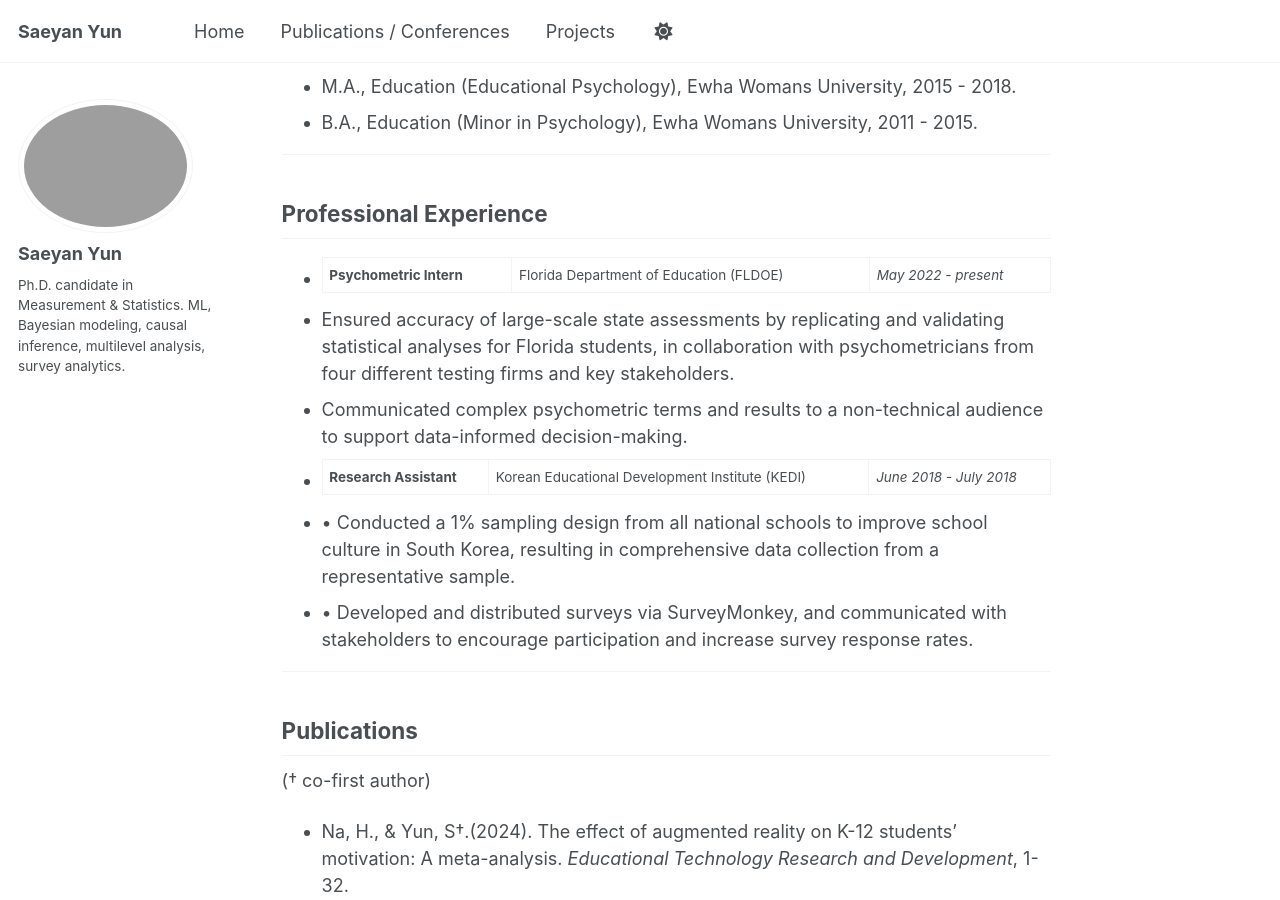
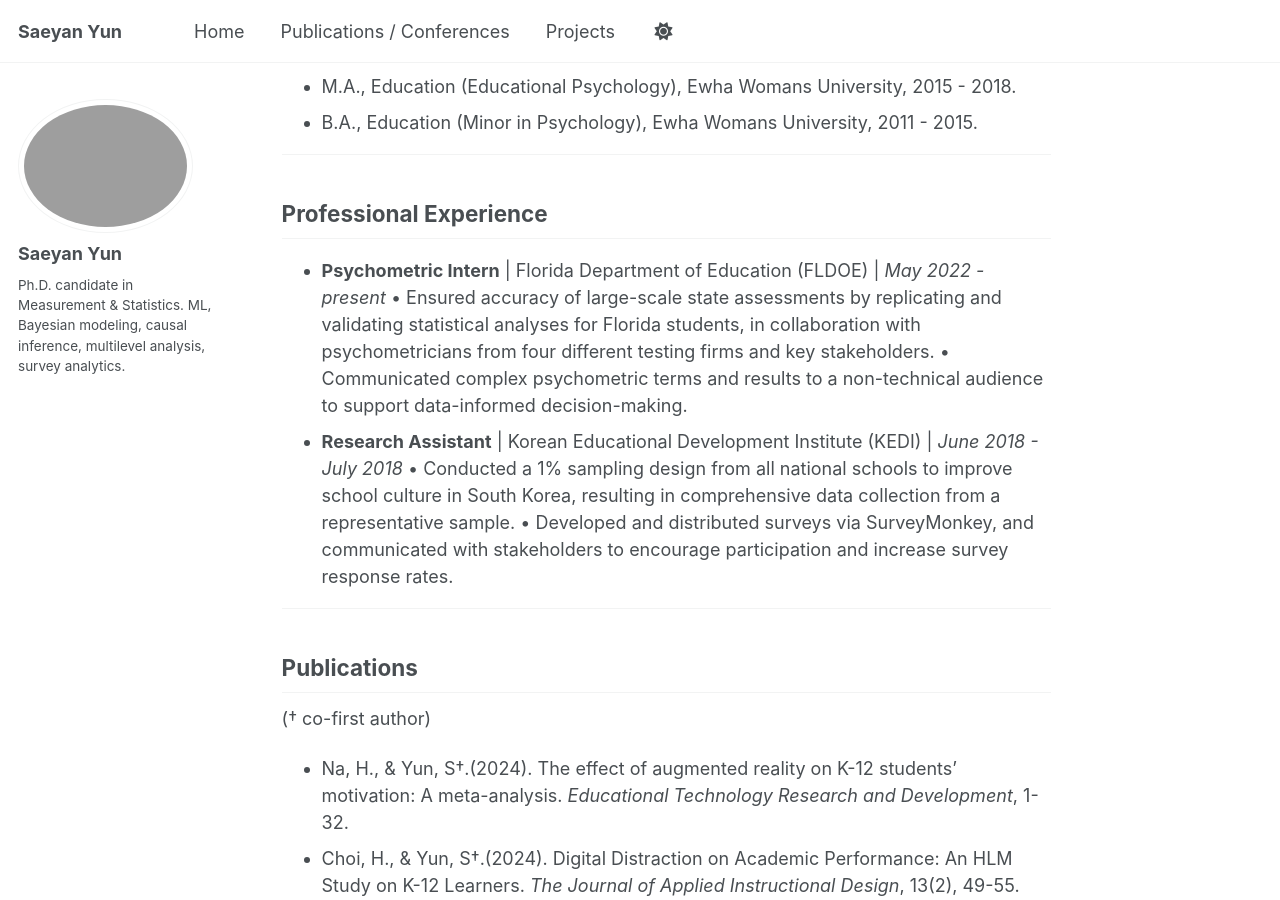
Before and after one commit to saeyanyun/saeyanyun.github.io, a Jekyll site: the page built from index.md, in a window 1280 px wide and 900 px high, scrolled down 822 px. Built offline with Jekyll 4.4.1, drawn with Linux system fonts in a browser that asks for light colours; a script that is not in the unit is left out.

Commit message:
Update index.md

```diff
--- a/index.md
+++ b/index.md
@@ -30,11 +30,11 @@ I am currently working with [Dr. Betsy Jane Becker](https://scholar.google.com/c
 
 ## Professional Experience
 - **Psychometric Intern** | Florida Department of Education (FLDOE) | *May 2022 - present*
-- Ensured accuracy of large-scale state assessments by replicating and validating statistical analyses for Florida students, in collaboration with psychometricians from four different testing firms and key stakeholders.
-- Communicated complex psychometric terms and results to a non-technical audience to support data-informed decision-making.
+  •	Ensured accuracy of large-scale state assessments by replicating and validating statistical analyses for Florida students, in collaboration with psychometricians from four different testing firms and key stakeholders.
+  •	Communicated complex psychometric terms and results to a non-technical audience to support data-informed decision-making.
 - **Research Assistant** | Korean Educational Development Institute (KEDI) | *June 2018 - July 2018*
-- •	Conducted a 1% sampling design from all national schools to improve school culture in South Korea, resulting in comprehensive data collection from a representative sample.
-- •	Developed and distributed surveys via SurveyMonkey, and communicated with stakeholders to encourage participation and increase survey response rates.
+  •	Conducted a 1% sampling design from all national schools to improve school culture in South Korea, resulting in comprehensive data collection from a representative sample.
+  •	Developed and distributed surveys via SurveyMonkey, and communicated with stakeholders to encourage participation and increase survey response rates.
 
 ---
 
```
